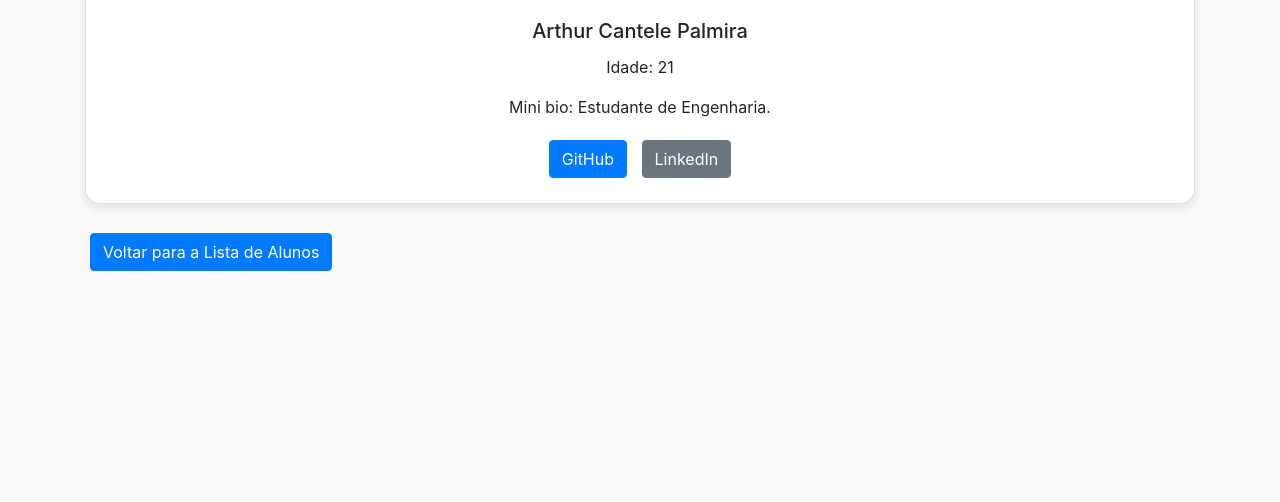
After one commit to edertec/Alpha_Project_Flask, a Flask app: page /alunos/1 in a window 1280 px wide. The commit adds this page. Shown: the part 298-800 px from the top of the page. Run offline with Flask 3, Linux system fonts and the light colour scheme; some libraries are stand-ins or nearby versions.

Commit message:
detalhes dos alunos

```diff
--- /dev/null
+++ b/app/templates/detalhes_aluno.html
@@ -0,0 +1,34 @@
+<!DOCTYPE html>
+<html>
+<head>
+    <title>Detalhes do Aluno</title>
+    <!-- Bootstrap CSS -->
+    <link rel="stylesheet" href="https://maxcdn.bootstrapcdn.com/bootstrap/4.0.0/css/bootstrap.min.css">
+    <!-- Animate.css -->
+    <link rel="stylesheet" href="https://cdnjs.cloudflare.com/ajax/libs/animate.css/4.1.1/animate.min.css"/>
+    <!-- Custom CSS -->
+    <link rel="stylesheet" href="{{ url_for('static', filename='styles.css') }}">
+</head>
+<body>
+    <div class="container">
+        <h1 class="my-4 text-center">Detalhes do Aluno</h1>
+        <div class="card animate__animated animate__fadeInUp">
+            <img class="card-img-top" src="{{ aluno.foto }}" alt="Foto de {{ aluno.nome }}">
+            <div class="card-body">
+                <h5 class="card-title">{{ aluno.nome }}</h5>
+                <p class="card-text">Idade: {{ aluno.idade }}</p>
+                <p class="card-text">Mini bio: {{ aluno.mini_bio }}</p>
+                <a href="{{ aluno.github }}" class="btn btn-primary">GitHub</a>
+                <a href="{{ aluno.linkedin }}" class="btn btn-secondary">LinkedIn</a>
+            </div>
+        </div>
+        <div class="mt-4">
+            <a href="{{ url_for('listar_alunos') }}" class="btn btn-primary">Voltar para a Lista de Alunos</a>
+        </div>
+    </div>
+    <!-- Bootstrap JS, Popper.js, and jQuery -->
+    <script src="https://code.jquery.com/jquery-3.2.1.slim.min.js"></script>
+    <script src="https://cdnjs.cloudflare.com/ajax/libs/popper.js/1.12.9/umd/popper.min.js"></script>
+    <script src="https://maxcdn.bootstrapcdn.com/bootstrap/4.0.0/js/bootstrap.min.js"></script>
+</body>
+</html>
--- a/app/templates/listar_alunos.html
+++ b/app/templates/listar_alunos.html
@@ -18,7 +18,7 @@
                 <div class="card animate__animated animate__fadeInUp">
                     <img class="card-img-top" src="{{ aluno.foto }}" alt="Foto de {{ aluno.nome }}">
                     <div class="card-body">
-                        <h5 class="card-title">{{ aluno.nome }}</h5>
+                        <h5 class="card-title"><a href="{{ url_for('detalhes_aluno', aluno_id=loop.index0) }}">{{ aluno.nome }}</a></h5>
                         <p class="card-text">Idade: {{ aluno.idade }}</p>
                         <p class="card-text">Mini bio: {{ aluno.mini_bio }}</p>
                         <a href="{{ aluno.github }}" class="btn btn-primary">GitHub</a>
--- a/app/views.py
+++ b/app/views.py
@@ -1,4 +1,4 @@
-from flask import render_template
+from flask import render_template, request
 from app import app
 from app.controllers import alunos
 
@@ -9,3 +9,8 @@ def home():
 @app.route('/alunos')
 def listar_alunos():
     return render_template('listar_alunos.html', alunos=alunos)
+
+@app.route('/alunos/<int:aluno_id>')
+def detalhes_aluno(aluno_id):
+    aluno = alunos[aluno_id]
+    return render_template('detalhes_aluno.html', aluno=aluno)
```
